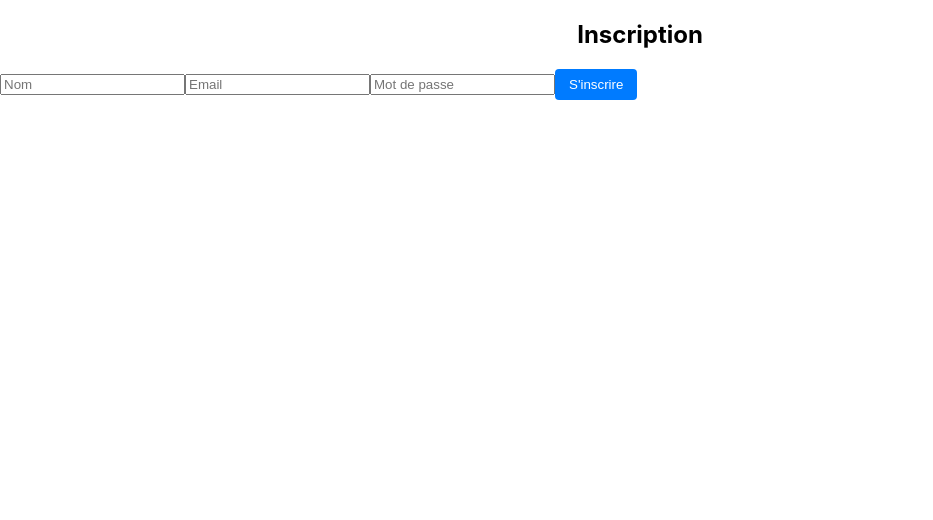
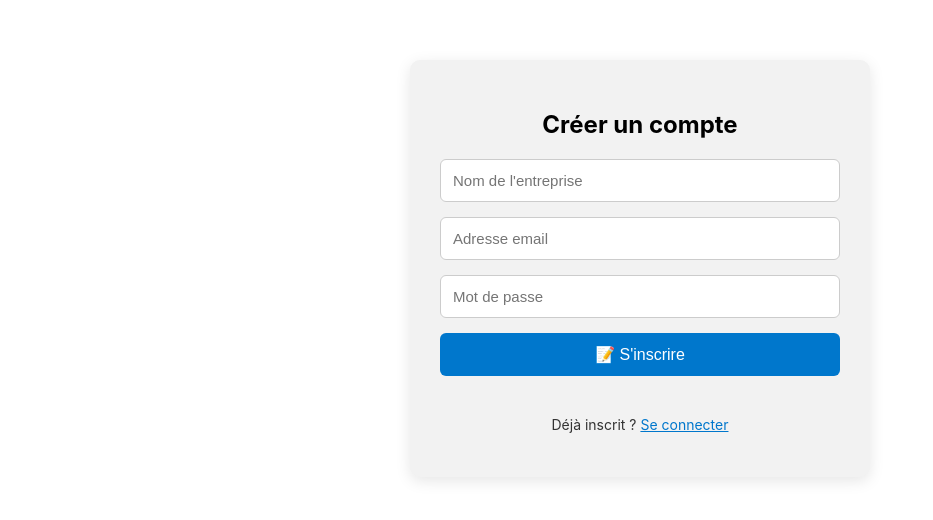
Before and after one commit to lebaron567/faturation, a React (Create React App) app in the folder facturation-planning-frontend/: page /register in a window 1280 px wide. Shown: the top 520 px of the page, without its empty margins (0-933 px from the left). Built offline with nearby package versions, Linux system fonts and the light colour scheme.

Commit message:
Refactor Login and Register components with improved styling, error handling, and navigation; add CSS files for consistent layout

```diff
--- a/facturation-planning-frontend/src/components/Login.jsx
+++ b/facturation-planning-frontend/src/components/Login.jsx
@@ -1,34 +1,24 @@
 import React, { useState } from "react";
-import axios from "../axiosInstance"; // au lieu de "axios"
+import axios from "../axiosInstance";
 import { useNavigate } from "react-router-dom";
+import "../styles/Login.css";
 
-  const Login = ({ setIsAuthenticated }) => {
+const Login = ({ setIsAuthenticated }) => {
   const [form, setForm] = useState({ email: "", password: "" });
+  const navigate = useNavigate();
 
   const handleChange = (e) => {
     setForm({ ...form, [e.target.name]: e.target.value });
   };
-  const navigate = useNavigate();
 
   const handleSubmit = async (e) => {
     e.preventDefault();
-    console.log("🔍 Données envoyées par React :", JSON.stringify(form, null, 2));
-
     try {
-      const response = await axios.post("http://localhost:8080/login", form, {
-        headers: {
-          "Content-Type": "application/json",
-        },
-      });
-
-      console.log("✅ Réponse API :", JSON.stringify(response.data, null, 2));
+      const response = await axios.post("http://localhost:8080/login", form);
 
       if (response.data.token) {
         localStorage.setItem("token", response.data.token);
-        console.log("🔑 Token stocké :", response.data.token);
-        setIsAuthenticated(true); // ✅ ← ici
-
-        // ✅ Redirection automatique après login
+        setIsAuthenticated(true);
         navigate("/");
       } else {
         alert("⚠️ Aucun token reçu !");
@@ -39,17 +29,31 @@ import { useNavigate } from "react-router-dom";
     }
   };
 
+  return (
+    <div className="login-container">
+      <h2>Connexion</h2>
+      <form onSubmit={handleSubmit} className="login-form">
+        <input
+          name="email"
+          type="email"
+          placeholder="Email"
+          onChange={handleChange}
+          required
+        />
+        <input
+          name="password"
+          type="password"
+          placeholder="Mot de passe"
+          onChange={handleChange}
+          required
+        />
+        <button type="submit">🔐 Se connecter</button>
+      </form>
 
-
-
-  return (
-    <div>
-      <h2>Connexion</h2>
-      <form onSubmit={handleSubmit}>
-        <input name="email" type="email" placeholder="Email" onChange={handleChange} />
-        <input name="password" type="password" placeholder="Mot de passe" onChange={handleChange} />
-        <button type="submit">Se connecter</button>
-      </form>
+      <p className="register-message">Pas encore de compte ?</p>
+      <button className="register-button" onClick={() => navigate("/register")}>
+        📝 S'inscrire
+      </button>
     </div>
   );
 };
--- a/facturation-planning-frontend/src/components/Register.jsx
+++ b/facturation-planning-frontend/src/components/Register.jsx
@@ -1,9 +1,11 @@
 import React, { useState } from "react";
-import axios from "../axiosInstance"; // au lieu de "axios"
-
+import axios from "../axiosInstance";
+import { useNavigate } from "react-router-dom";
+import "../styles/Register.css";
 
 const Register = () => {
   const [form, setForm] = useState({ email: "", password: "", nom: "" });
+  const navigate = useNavigate();
 
   const handleChange = (e) => {
     setForm({ ...form, [e.target.name]: e.target.value });
@@ -11,18 +13,46 @@ const Register = () => {
 
   const handleSubmit = async (e) => {
     e.preventDefault();
-    await axios.post("http://localhost:8080/register", form);
-    alert("Compte créé !");
+    try {
+      await axios.post("http://localhost:8080/register", form);
+      alert("✅ Compte créé avec succès !");
+      navigate("/login"); // ✅ redirection vers le login
+    } catch (error) {
+      console.error("❌ Erreur d'inscription :", error.response?.data || error.message);
+      alert("❌ Échec de l'inscription.");
+    }
   };
 
   return (
-    <div>
-      <h2>Inscription</h2>
-      <form onSubmit={handleSubmit}>
-        <input name="nom" type="text" placeholder="Nom" onChange={handleChange} />
-        <input name="email" type="email" placeholder="Email" onChange={handleChange} />
-        <input name="password" type="password" placeholder="Mot de passe" onChange={handleChange} />
-        <button type="submit">S'inscrire</button>
+    <div className="register-container">
+      <h2>Créer un compte</h2>
+      <form onSubmit={handleSubmit} className="register-form">
+        <input
+          name="nom"
+          type="text"
+          placeholder="Nom de l'entreprise"
+          onChange={handleChange}
+          required
+        />
+        <input
+          name="email"
+          type="email"
+          placeholder="Adresse email"
+          onChange={handleChange}
+          required
+        />
+        <input
+          name="password"
+          type="password"
+          placeholder="Mot de passe"
+          onChange={handleChange}
+          required
+        />
+        <button type="submit">📝 S'inscrire</button>
+        <p className="login-link">
+          Déjà inscrit ?{" "}
+          <span onClick={() => navigate("/login")}>Se connecter</span>
+        </p>
       </form>
     </div>
   );
--- /dev/null
+++ b/facturation-planning-frontend/src/styles/Login.css
@@ -0,0 +1,46 @@
+.login-container {
+    max-width: 400px;
+    margin: 60px auto;
+    padding: 30px;
+    border-radius: 10px;
+    background-color: #f6f6f6;
+    box-shadow: 0 0 10px rgba(0, 0, 0, 0.1);
+    text-align: center;
+  }
+
+  .login-form {
+    display: flex;
+    flex-direction: column;
+    gap: 15px;
+  }
+
+  .login-form input {
+    padding: 10px;
+    font-size: 16px;
+    border-radius: 5px;
+    border: 1px solid #ccc;
+  }
+
+  .login-form button,
+  .register-button {
+    padding: 10px;
+    font-size: 16px;
+    background-color: #0077cc;
+    color: white;
+    border: none;
+    border-radius: 5px;
+    cursor: pointer;
+    margin-top: 10px;
+    transition: background 0.2s ease-in-out;
+  }
+
+  .login-form button:hover,
+  .register-button:hover {
+    background-color: #005fa3;
+  }
+
+  .register-message {
+    margin-top: 20px;
+    font-size: 14px;
+    color: #555;
+  }
--- /dev/null
+++ b/facturation-planning-frontend/src/styles/Register.css
@@ -0,0 +1,49 @@
+.register-container {
+    max-width: 400px;
+    margin: 60px auto;
+    padding: 30px;
+    border-radius: 10px;
+    background-color: #f2f2f2;
+    box-shadow: 0 4px 15px rgba(0, 0, 0, 0.1);
+    text-align: center;
+  }
+
+  .register-form {
+    display: flex;
+    flex-direction: column;
+    gap: 15px;
+  }
+
+  .register-form input {
+    padding: 12px;
+    font-size: 15px;
+    border: 1px solid #ccc;
+    border-radius: 6px;
+  }
+
+  .register-form button {
+    padding: 12px;
+    font-size: 16px;
+    background-color: #0077cc;
+    color: white;
+    border: none;
+    border-radius: 6px;
+    cursor: pointer;
+    transition: background-color 0.2s ease;
+  }
+
+  .register-form button:hover {
+    background-color: #005fa3;
+  }
+
+  .login-link {
+    margin-top: 15px;
+    font-size: 14px;
+    color: #333;
+  }
+
+  .login-link span {
+    color: #0077cc;
+    cursor: pointer;
+    text-decoration: underline;
+  }
```
